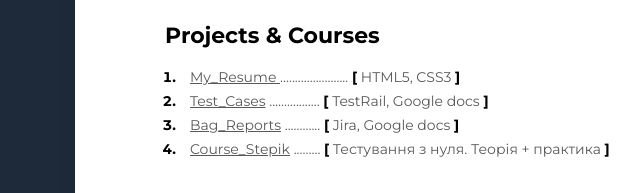
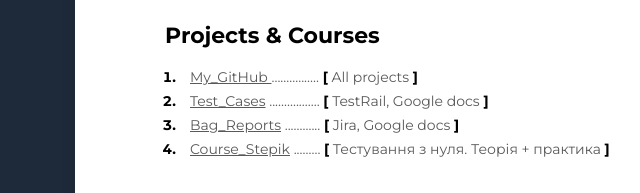
Before and after one commit to Lytvynenko-Oleksandr/My-Resume, a plain HTML site: page index.html in a window 1280 px wide. Shown: the part 412-605 px from the top of the page, 335-975 px from the left. Drawn offline with Linux system fonts and the light colour scheme.

Commit message:
Update index.html

```diff
--- a/index.html
+++ b/index.html
@@ -34,10 +34,11 @@
                 <h3 class="title">Projects & Courses</h3>
                 <ol class="projects-list">
                     <li class="project-item">
-                        <span class="project"><a href="https://github.com/Lytvynenko-Oleksandr?tab=repositories"
-                                class="project-link" target="_blank" rel="noopener noreferrer"> My_Resume
+                        <span class="project"><a href="https://github.com/Lytvynenko-Oleksandr" class="project-link"
+                                target="_blank" rel="noopener noreferrer"> My_GitHub
                             </a>
-                            ....................... <span class="project-bracket">[</span> HTML5, CSS3 <span
+                            ................
+                            <span class="project-bracket">[</span> All projects <span
                                 class="project-bracket">]</span></span>
                     </li>
                     <li class="project-item">
```
